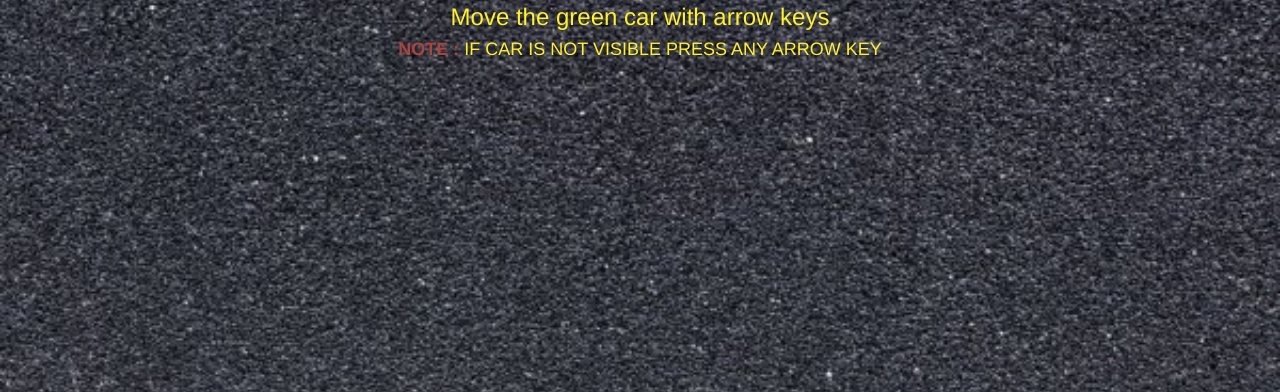
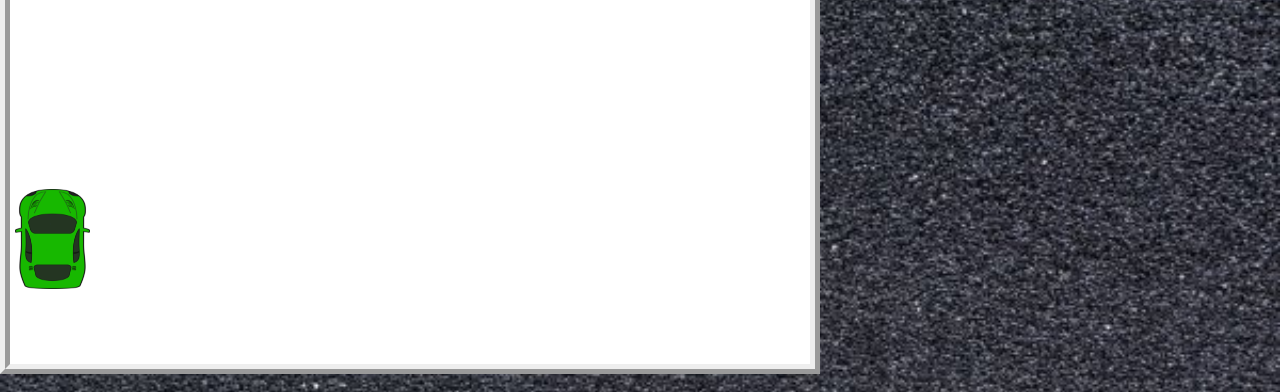
Before and after one commit to harmanbhella/valetParking, a plain HTML site: page index.html in a window 1280 px wide. Shown: the part 76-468 px from the top of the page. Drawn offline with nearby package versions, Linux system fonts and the light colour scheme.

Commit message:
Update index.html

```diff
--- a/index.html
+++ b/index.html
@@ -1,6 +1,7 @@
 <!DOCTYPE html>
 <html>
 <head>
+	<canvas id="myCanvas" width="800" height="400"> </canvas>
 <style>
 body{
 	background-image: url("concrete-road.jpg");
@@ -14,7 +15,6 @@ body{
 	background-color: white;
 	border-style:ridge;
 }
-
 h1,h3,h4
 {
 	color: rgb(255, 241, 43) !important;
```
